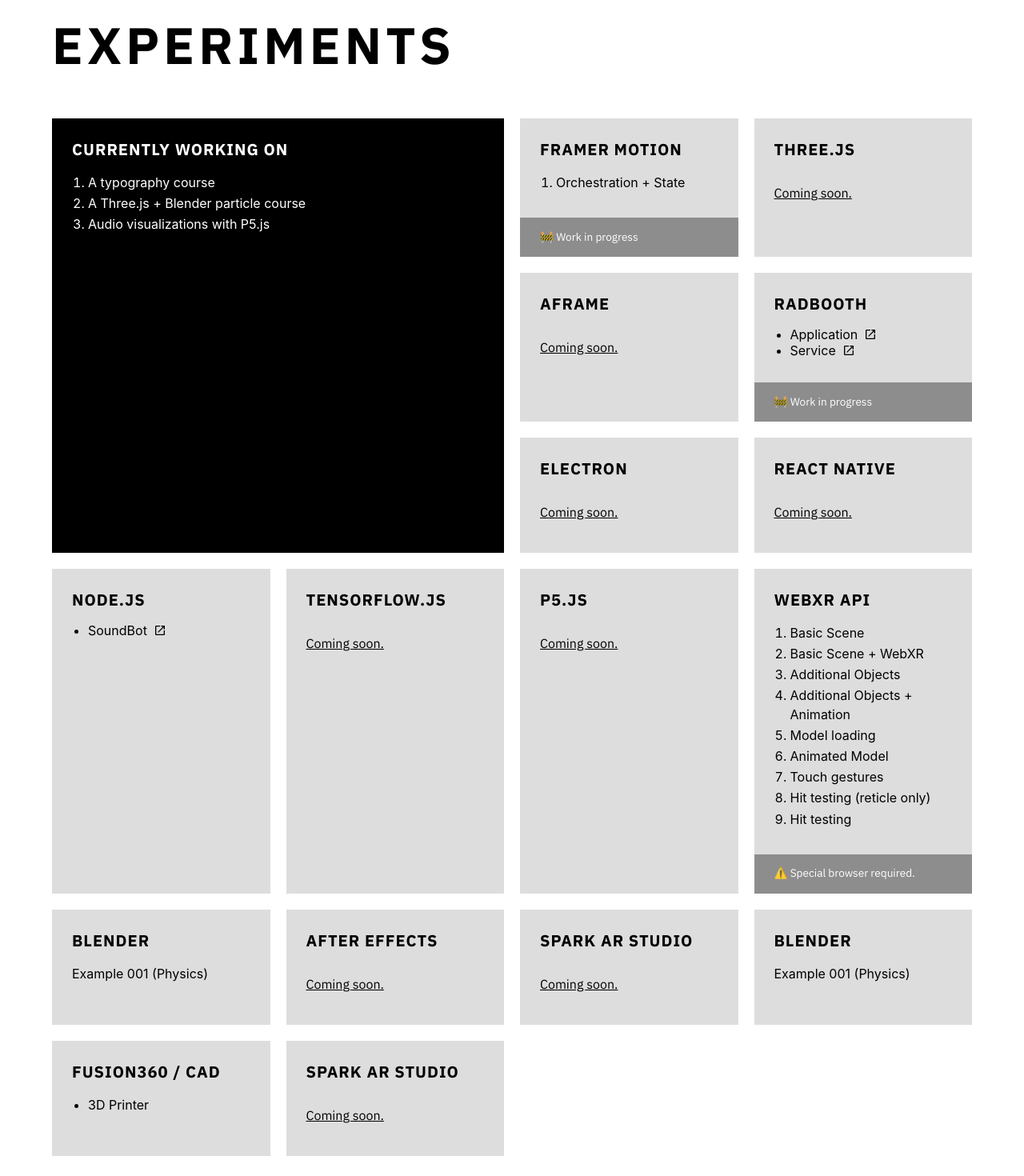
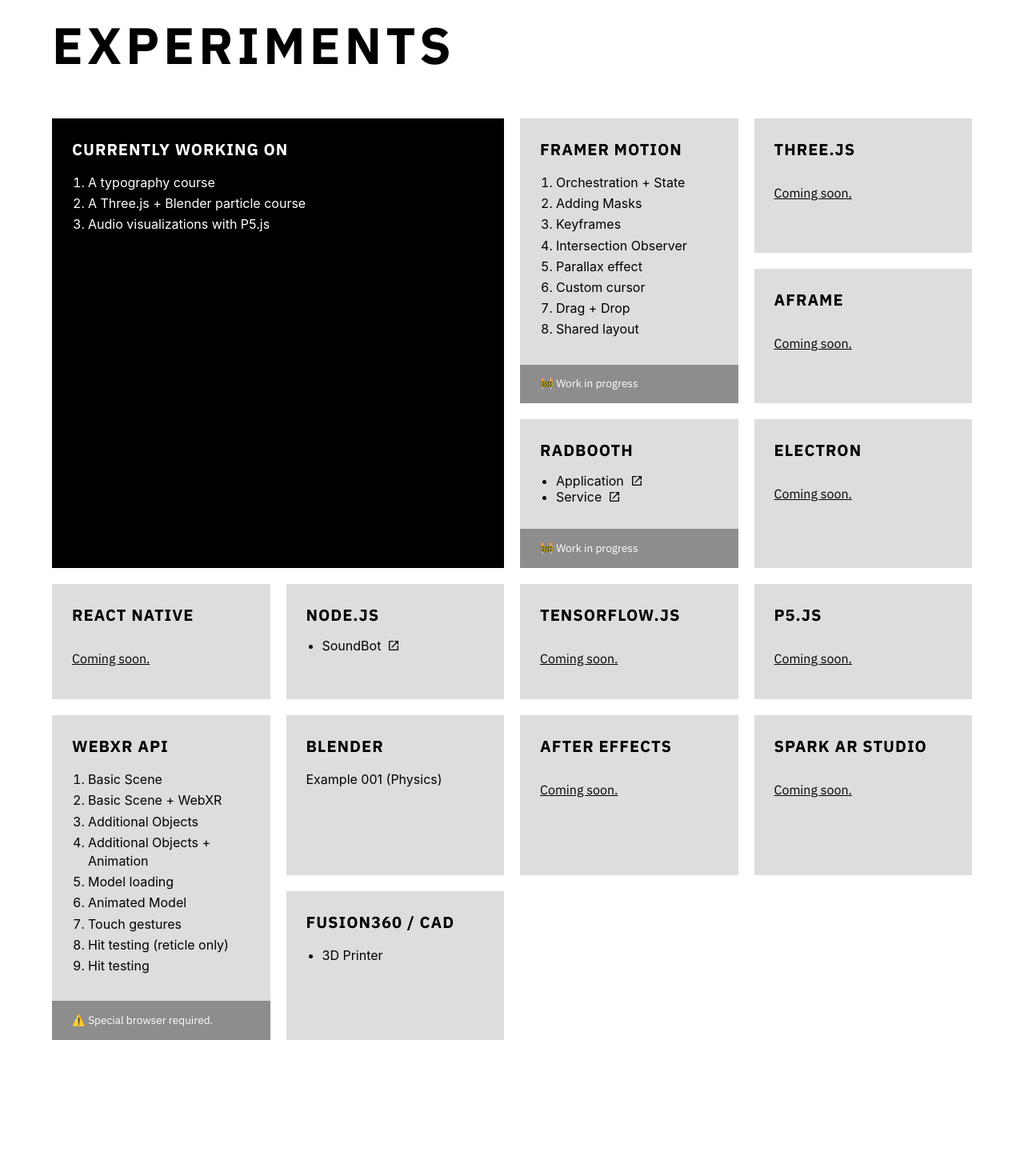
Before and after one commit to Radlad-io/experiments, a Next.js app in the folder site/: page / in a window 1280 px wide. Shown: the part 61-1531 px from the top of the page at 80% size. After the commit the page ends 1386 px from the top, so only its background shows below. Built offline with nearby package versions, Linux system fonts and the light colour scheme.

Commit message:
Fixed framer motion flex container

```diff
--- a/site/src/components/elements/Modal/Modal.module.scss
+++ b/site/src/components/elements/Modal/Modal.module.scss
@@ -12,6 +12,7 @@
     margin: 15px 25px;
   }
   p {
+    font-size: 1.125rem;
     color: black;
     max-width: 700px;
     margin: 10px 25px;
--- a/site/src/pages/Home.module.scss
+++ b/site/src/pages/Home.module.scss
@@ -42,6 +42,9 @@
     grid-template-columns: repeat(2, 1fr);
   }
   @include for-tablet-landscape-up {
+    grid-template-columns: repeat(3, 1fr);
+  }
+  @include for-desktop-up {
     grid-template-columns: repeat(4, 1fr);
   }
 }
@@ -115,3 +118,11 @@
 // #framerMotion {
 //   grid-row: span 2;
 // }
+
+#webXr,
+#framerMotion {
+  grid-row: span 2;
+  @include for-phone-only {
+    grid-column: 1;
+  }
+}
--- a/site/src/pages/framer-motion/001/index.jsx
+++ b/site/src/pages/framer-motion/001/index.jsx
@@ -16,6 +16,7 @@
         animate={animate}
         setAnimate={setAnimate}
       />
+      <div className={styles.wrapper}>
         <div className={styles.flex}>
           <h1 className={styles.heading}>
             <motion.div initial="inital" animate={animate ? "in" : "out"}>
@@ -70,6 +71,7 @@
             </motion.div>
           </h1>
         </div>
+      </div>
       <CodeLink link="https://github.com/Radlad-io/experiments/tree/main/site/src/pages/framer-motion/001" />
     </>
   );
--- a/site/src/pages/index.jsx
+++ b/site/src/pages/index.jsx
@@ -18,7 +18,7 @@
     opacity: 1,
     transition: {
       delayChildren: 0.15,
-      staggerChildren: 0.1,
+      staggerChildren: 0.05,
       staggerDirection: 1,
     },
   },
@@ -51,7 +51,7 @@
   },
   in: {
     opacity: 1,
-    y: 0,
+    y: [15, -2, 0],
     transition: {
       ease: "easeInOut",
     },
@@ -114,6 +114,41 @@
                   <li>
                     <Link href="/framer-motion/001" passHref>
                       Orchestration + State
+                    </Link>
+                  </li>
+                  <li>
+                    <Link href="/framer-motion/001" passHref>
+                      Adding Masks
+                    </Link>
+                  </li>
+                  <li>
+                    <Link href="/framer-motion/001" passHref>
+                      Keyframes
+                    </Link>
+                  </li>
+                  <li>
+                    <Link href="/framer-motion/002" passHref>
+                      Intersection Observer
+                    </Link>
+                  </li>
+                  <li>
+                    <Link href="/framer-motion/003" passHref>
+                      Parallax effect
+                    </Link>
+                  </li>
+                  <li>
+                    <Link href="/framer-motion/003" passHref>
+                      Custom cursor
+                    </Link>
+                  </li>
+                  <li>
+                    <Link href="/framer-motion/001" passHref>
+                      Drag + Drop
+                    </Link>
+                  </li>
+                  <li>
+                    <Link href="/framer-motion/001" passHref>
+                      Shared layout
                     </Link>
                   </li>
                 </ol>
@@ -250,7 +285,7 @@
               <motion.article
                 variants={articles}
                 className={styles.block}
-                id={styles.nodejs}
+                id={styles.webXr}
               >
                 <h2>WebXR API</h2>
                 <ol>
@@ -334,16 +369,6 @@
               <motion.article
                 variants={articles}
                 className={styles.block}
-                id={styles.nodejs}
-              >
-                <h2>Blender</h2>
-                <Link href="/blender/001" passHref>
-                  Example 001 (Physics)
-                </Link>
-              </motion.article>
-              <motion.article
-                variants={articles}
-                className={styles.block}
                 id={styles.fusion360}
               >
                 <h2>Fusion360 / CAD</h2>
@@ -355,14 +380,6 @@
                   </li>
                 </ul>
               </motion.article>
-              <motion.article
-                variants={articles}
-                className={styles.block}
-                id={styles.sparARStudio}
-              >
-                <h2>Spark AR Studio</h2>
-                <p>Coming soon.</p>
-              </motion.article>
             </div>
           </main>
         </Container>
```
Also changed, not shown: site/src/pages/framer-motion/001/001.module.scss (+8 -8 lines). Lines whose indentation alone changed are shown as unchanged.
